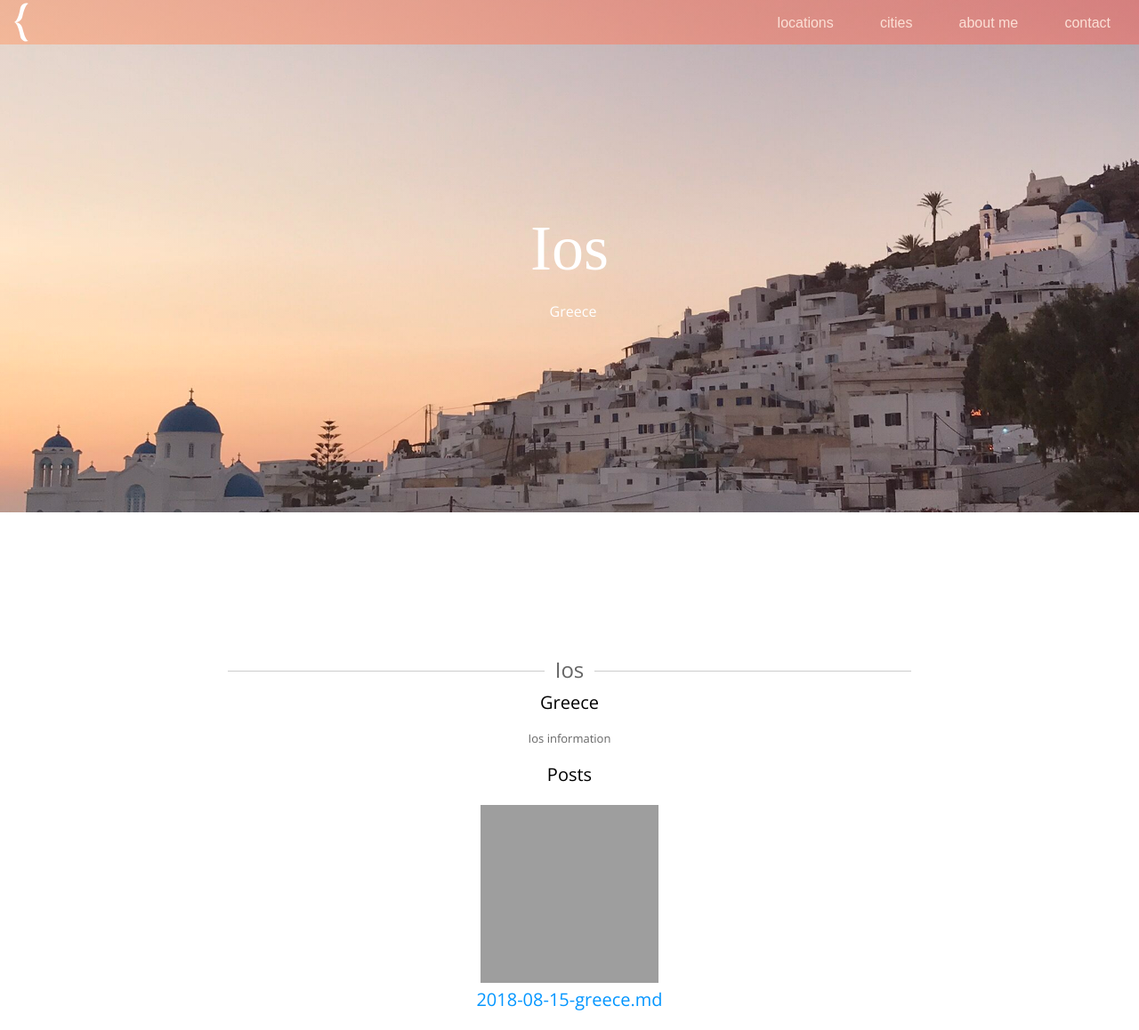
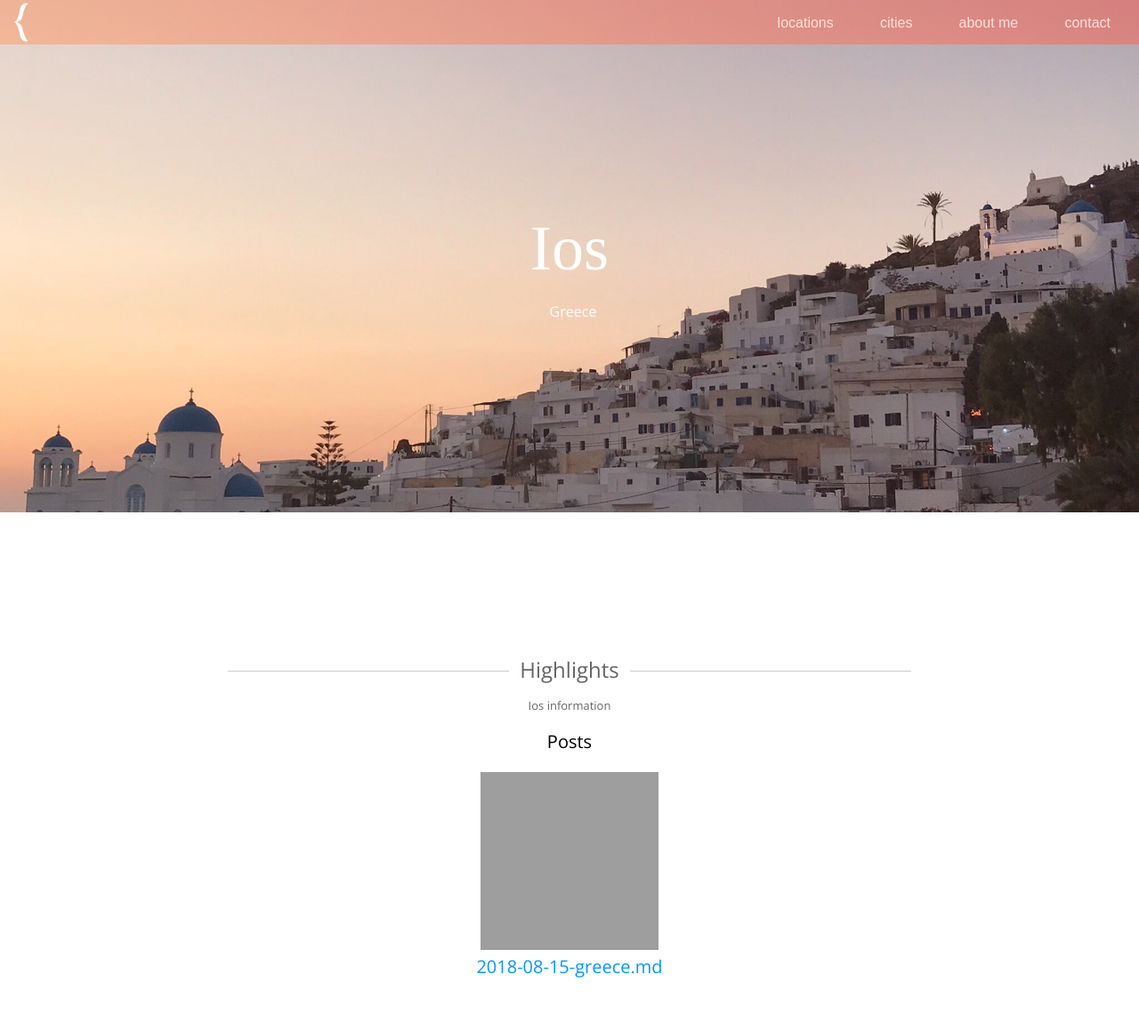
Before and after one commit to kelsiestevenson/travel-blog, a Jekyll site: the page built from _cities/ios.md, in a window 1280 px wide. Shown: the whole page at 89% size. Built offline with Jekyll 4.4.1, drawn with Linux system fonts in a browser that asks for light colours; some web fonts are replaced; after the commit the page ends 1121 px from its top, so only the background shows below that; grey boxes are pictures that could not be loaded.

Commit message:
rename some headers
to make it more in line with what i want it to say

```diff
--- a/_layouts/city.html
+++ b/_layouts/city.html
@@ -1,8 +1,7 @@
 ---
 layout: default
 ---
-<h1 class="sidelines"><span>{{ page.name }}</span></h1>
-<h2>{{ page.location }}</h2>
+<h1 class="sidelines"><span>Highlights</span></h1>
 
 {{ content }}
 
--- a/_layouts/post.html
+++ b/_layouts/post.html
@@ -1,7 +1,7 @@
 ---
 layout: default
 ---
-<h1 class="sidelines"><span>{{ page.title }}</span></h1>
+<h1 class="sidelines"><span>Cities</span></h1>
 <p>{{ page.date | date: "%B %Y" }}</p>
 
 <div class="card-container">
```
